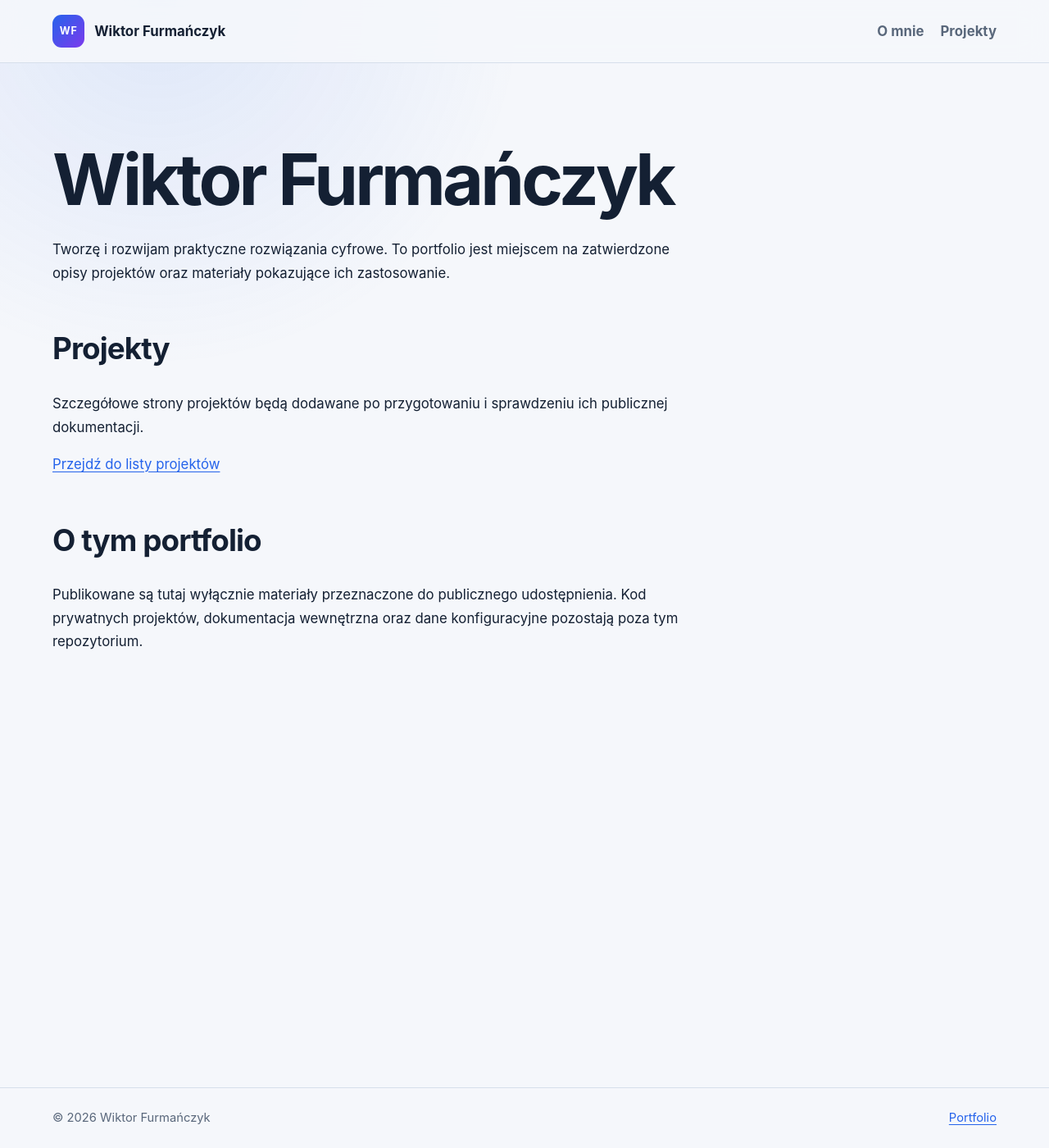
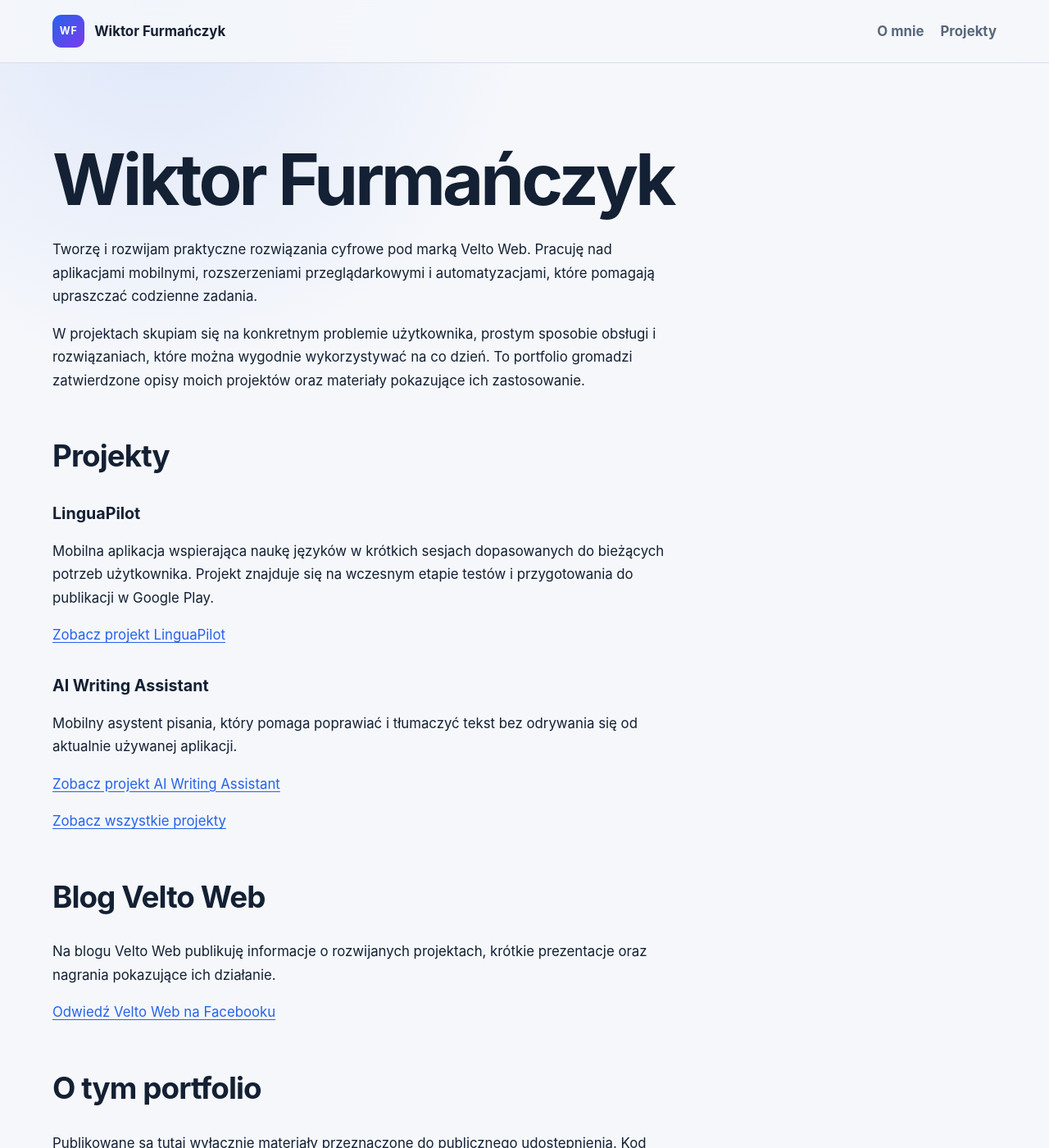
Before and after one commit to wiktor-furmanczyk/wiktor-furmanczyk.github.io, a Jekyll site: the page built from index.md, in a window 1280 px wide and 1400 px high. Shown: the whole window at 82% size. Built offline with Jekyll 4.4.1, drawn with Linux system fonts in a browser that asks for light colours.

Commit message:
docs: publish portfolio project pages

```diff
--- a/index.md
+++ b/index.md
@@ -7,13 +7,31 @@ permalink: /
 
 # Wiktor Furmańczyk
 
-Tworzę i rozwijam praktyczne rozwiązania cyfrowe. To portfolio jest miejscem na zatwierdzone opisy projektów oraz materiały pokazujące ich zastosowanie.
+Tworzę i rozwijam praktyczne rozwiązania cyfrowe pod marką Velto Web. Pracuję nad aplikacjami mobilnymi, rozszerzeniami przeglądarkowymi i automatyzacjami, które pomagają upraszczać codzienne zadania.
+
+W projektach skupiam się na konkretnym problemie użytkownika, prostym sposobie obsługi i rozwiązaniach, które można wygodnie wykorzystywać na co dzień. To portfolio gromadzi zatwierdzone opisy moich projektów oraz materiały pokazujące ich zastosowanie.
 
 ## Projekty
 
-Szczegółowe strony projektów będą dodawane po przygotowaniu i sprawdzeniu ich publicznej dokumentacji.
+### LinguaPilot
 
-[Przejdź do listy projektów](/projects/)
+Mobilna aplikacja wspierająca naukę języków w krótkich sesjach dopasowanych do bieżących potrzeb użytkownika. Projekt znajduje się na wczesnym etapie testów i przygotowania do publikacji w Google Play.
+
+[Zobacz projekt LinguaPilot](/projects/lingua-pilot/)
+
+### AI Writing Assistant
+
+Mobilny asystent pisania, który pomaga poprawiać i tłumaczyć tekst bez odrywania się od aktualnie używanej aplikacji.
+
+[Zobacz projekt AI Writing Assistant](/projects/writing-assistant-android/)
+
+[Zobacz wszystkie projekty](/projects/)
+
+## Blog Velto Web
+
+Na blogu Velto Web publikuję informacje o rozwijanych projektach, krótkie prezentacje oraz nagrania pokazujące ich działanie.
+
+[Odwiedź Velto Web na Facebooku](https://www.facebook.com/VeltoWeb)
 
 ## O tym portfolio
 
```
Also changed, not shown: projects/index.md (+7 -1 lines), projects/lingua-pilot/index.md (added, +31 -0 lines), projects/writing-assistant-android/index.md (added, +38 -0 lines).
